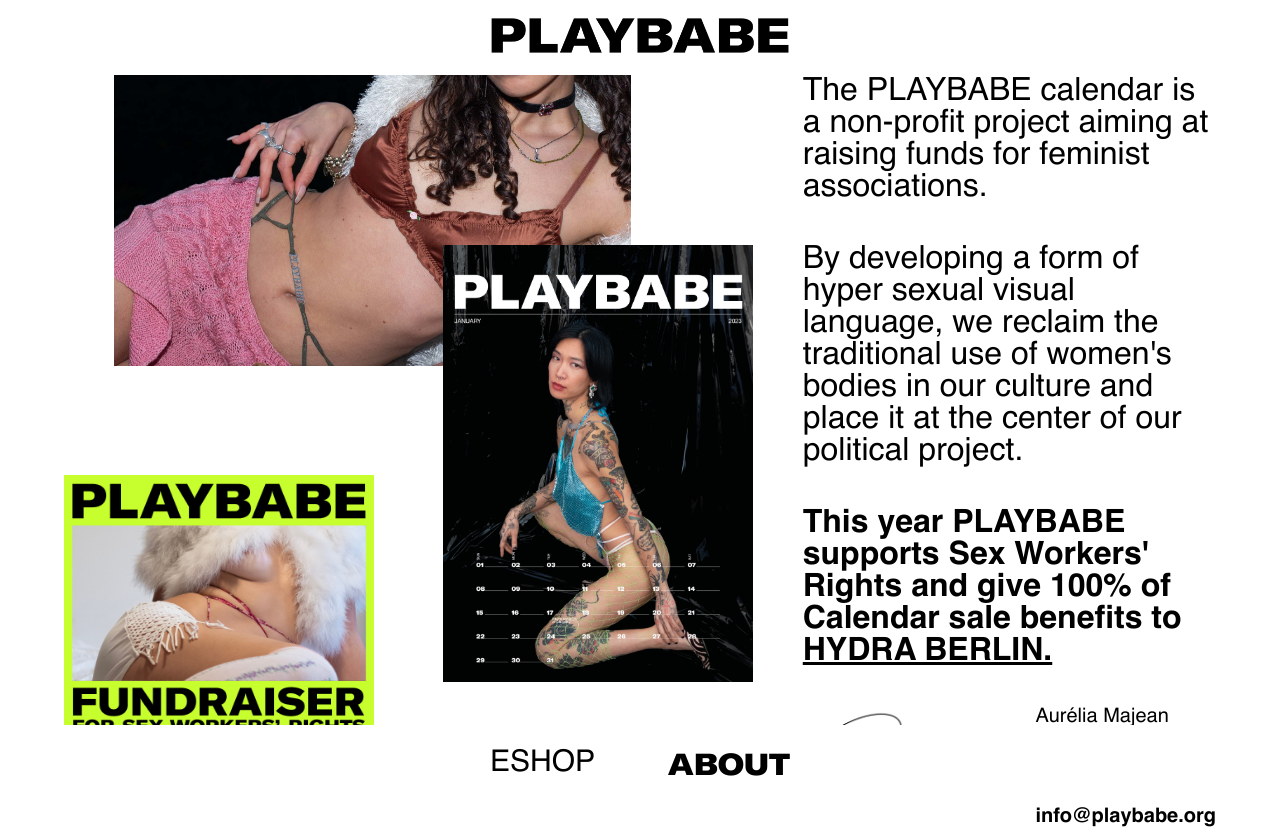
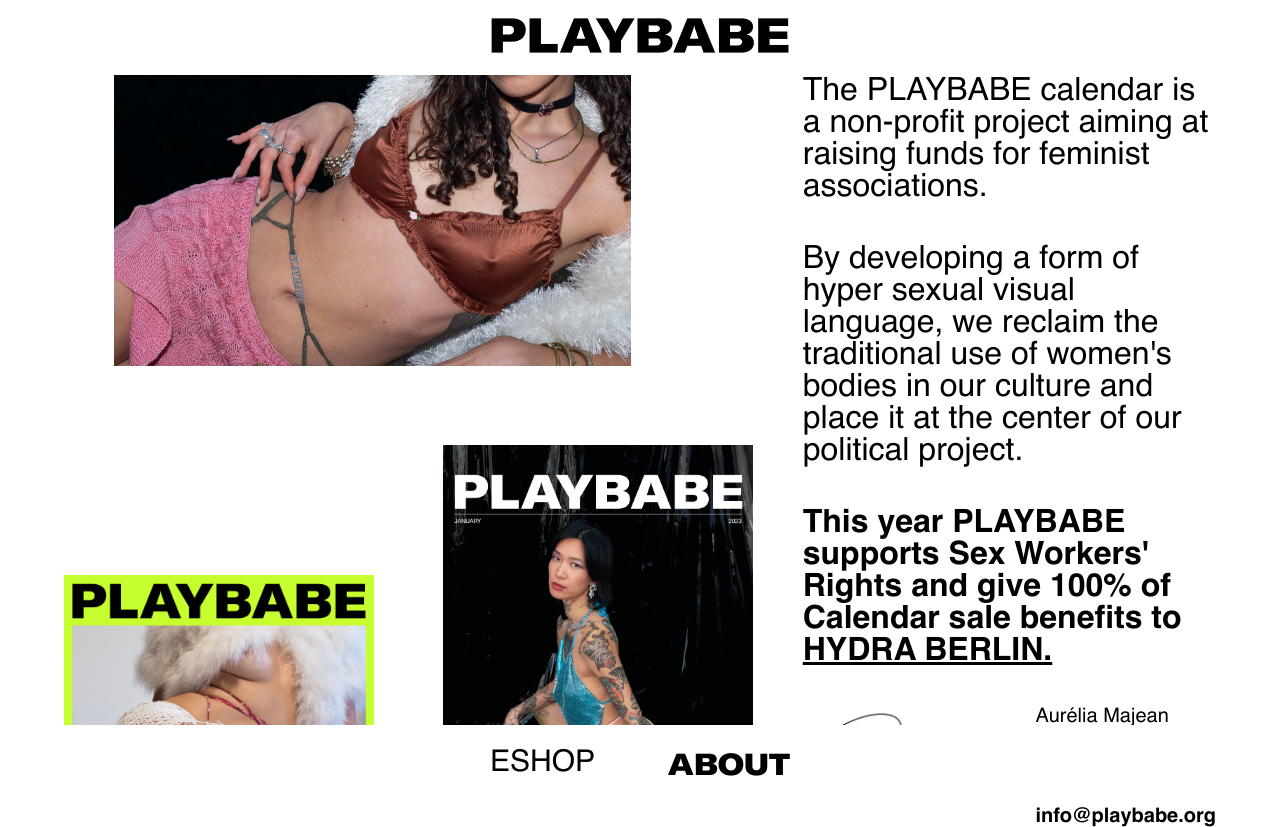
Before and after one commit to alexandre-roux/playbabe, a React (Create React App) app: page /about in a window 1280 px wide. Built offline with nearby package versions, Linux system fonts and the light colour scheme.

Commit message:
Change images disposition on About page

```diff
--- a/src/containers/About/index.scss
+++ b/src/containers/About/index.scss
@@ -38,14 +38,14 @@
       .about3 {
         width: 45%;
         position: absolute;
-        top: 170px;
+        top: 370px;
         right: 0;
       }
 
       .about4 {
         width: 45%;
         position: absolute;
-        top: 400px;
+        top: 500px;
         left: 0;
         z-index: -1;
       }
@@ -53,7 +53,7 @@
       .about2 {
         width: 60%;
         position: absolute;
-        top: 740px;
+        top: 920px;
         right: 70px;
         z-index: -1;
       }
```
